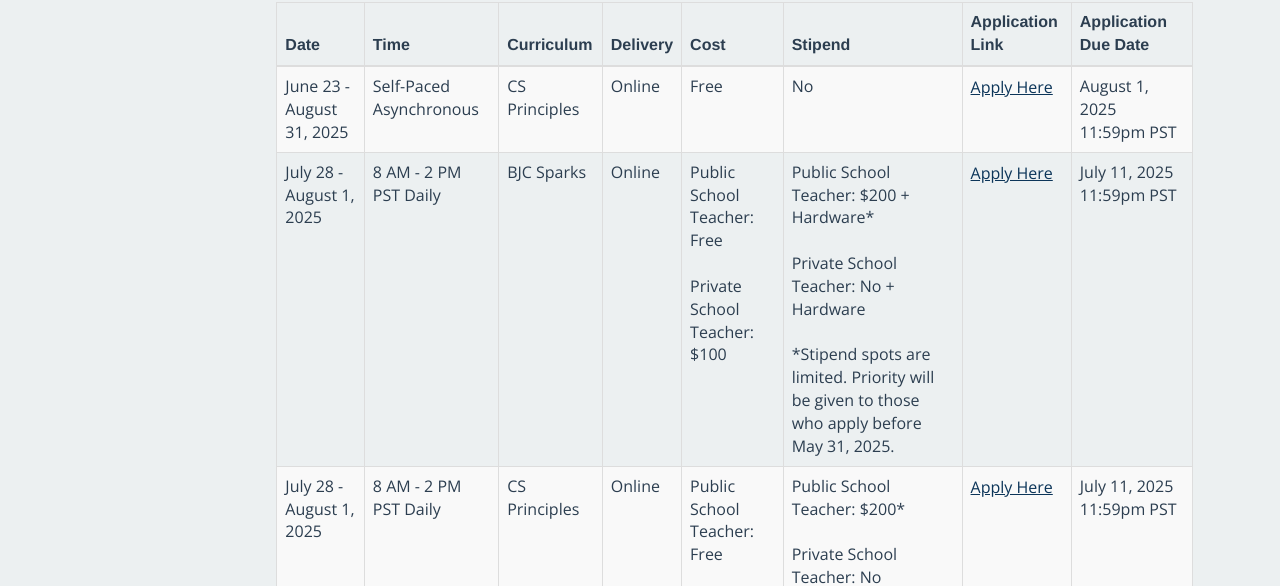
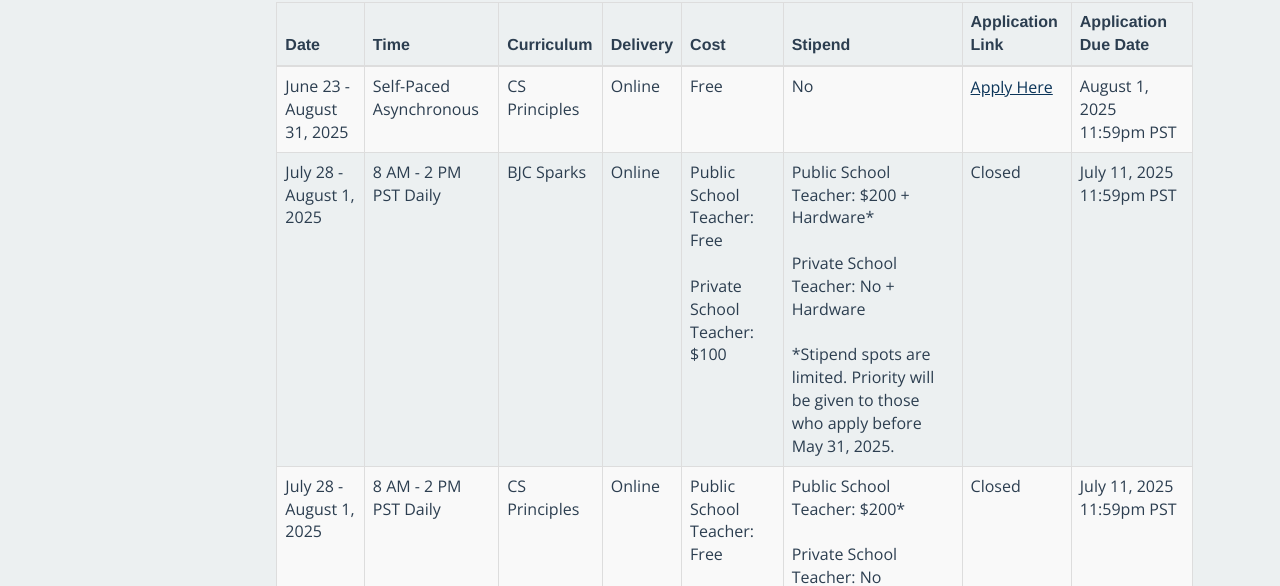
Before and after one commit to beautyjoy/beautyjoy.github.io, a Jekyll site: the page built from summer-pd/index.md, in a window 1280 px wide and 900 px high, scrolled down 1314 px. Shown: the part 99-685 px from the top of the window. Built offline with Jekyll 4.4.1, drawn with Linux system fonts in a browser that asks for light colours.

Commit message:
Closing PD Pathfinders App

```diff
--- a/summer-pd/index.md
+++ b/summer-pd/index.md
@@ -107,7 +107,7 @@ Below is our 2025 PD schedule for our PD workshops and links to the PD Applicati
     <td>Online</td>
     <td>Public School Teacher: Free<br><br>Private School Teacher: $100</td>
     <td>Public School Teacher: $200 + Hardware* <br><br> Private School Teacher: No + Hardware <br><br> *Stipend spots are limited. Priority will be given to those who apply before May 31, 2025.</td>
-    <td><a href="https://bit.ly/pathfinders25">Apply Here</a></td>
+    <td>Closed</td>
     <td>July 11, 2025 11:59pm PST</td>
   </tr>
   <tr>
@@ -117,7 +117,7 @@ Below is our 2025 PD schedule for our PD workshops and links to the PD Applicati
     <td>Online</td>
     <td>Public School Teacher: Free<br><br>Private School Teacher: $75</td>
     <td>Public School Teacher: $200* <br><br> Private School Teacher: No <br><br> Stipend spots are limited. Priority will be given to those who apply before May 31, 2025.</td>
-    <td><a href="https://bit.ly/pathfinders25">Apply Here</a></td>
+    <td>Closed</td>
     <td>July 11, 2025 11:59pm PST</td>
   </tr>
  </tbody>
```
